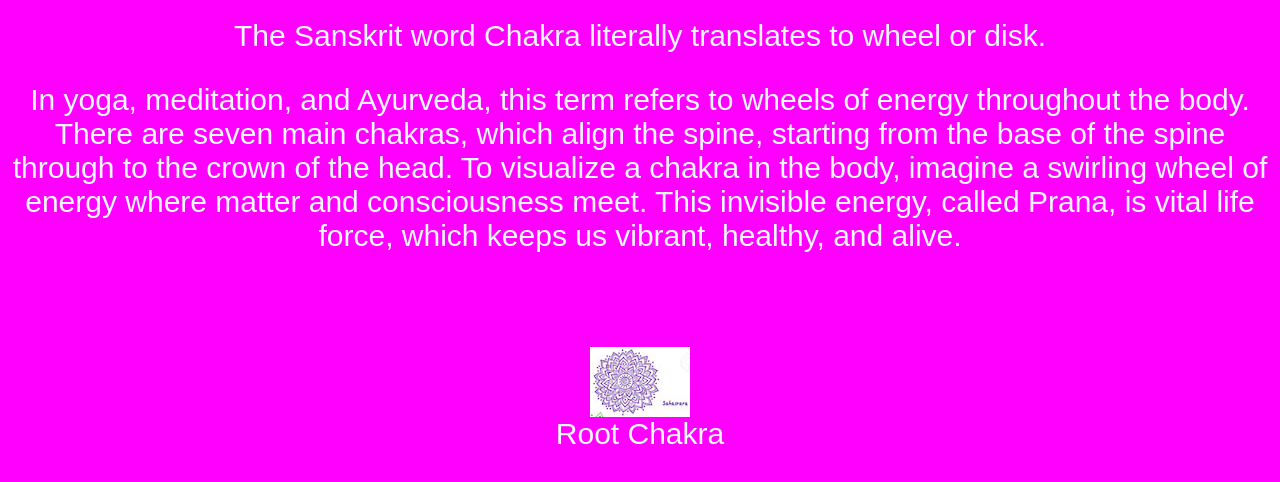
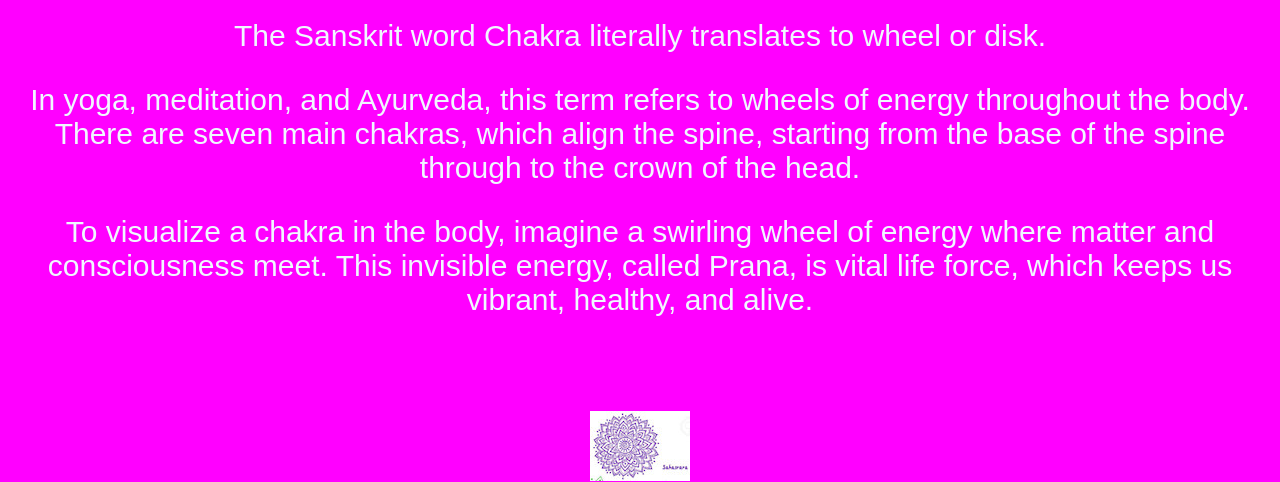
Before and after one commit to aguhob/MEDA_Project_Name_2018-03-16, a plain HTML site: page index.html in a window 1280 px wide. Shown: the part 323-805 px from the top of the page. Drawn offline with Linux system fonts and the light colour scheme.

Commit message:
text edits

```diff
--- a/index.html
+++ b/index.html
@@ -34,7 +34,8 @@
     <img src="img/chakras2.jpg" alt="<3" id="logo">
 <h1 style="text-align: center">The Chakras </h1>
     <p style="text-align: center">The Sanskrit word Chakra literally translates to wheel or disk.</p>
-    <p style="text-align: center"> In yoga, meditation, and Ayurveda, this term refers to wheels of energy throughout the body. There are seven main chakras, which align the spine, starting from the base of the spine through to the crown of the head. To visualize a chakra in the body, imagine a swirling wheel of energy where matter and consciousness meet. This invisible energy, called Prana, is vital life force, which keeps us vibrant, healthy, and alive.</p>
+    <p style="text-align: center"> In yoga, meditation, and Ayurveda, this term refers to wheels of energy throughout the body. There are seven main chakras, which align the spine, starting from the base of the spine through to the crown of the head.
+        <p style="text-align: center">To visualize a chakra in the body, imagine a swirling wheel of energy where matter and consciousness meet. This invisible energy, called Prana, is vital life force, which keeps us vibrant, healthy, and alive.</p>
         <br />
 
     <dl id="chakras">
@@ -59,5 +60,12 @@
     </div>
 
   <script src="js/scripts.js"></script>
+
+    <div id="footer"></div>
+
+<br />
+    <p style="text-align: center">Copyright &copy; 2018 by Minda Aguhob</p>
+<br />
+
 </body>
 </html>
```
